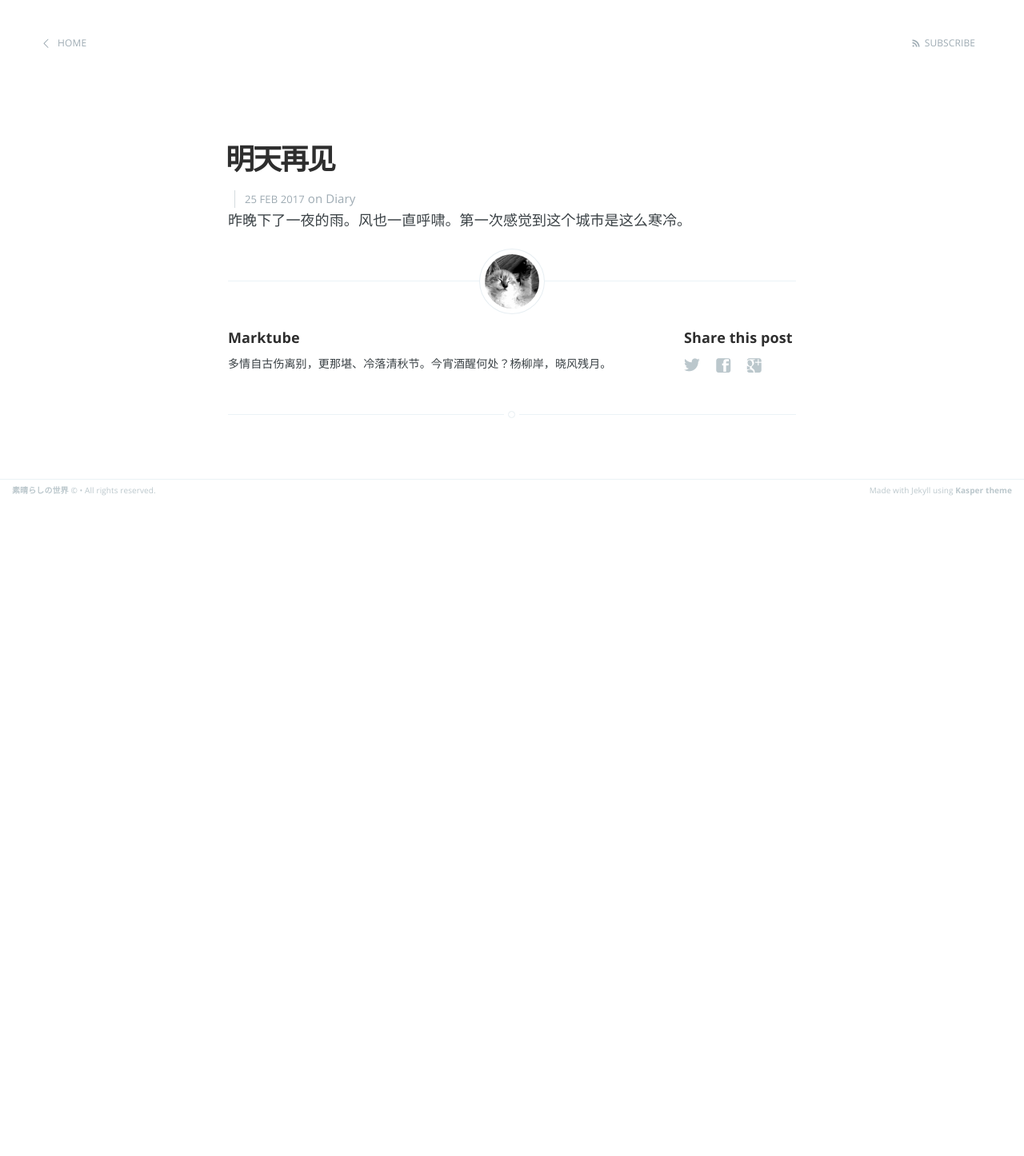
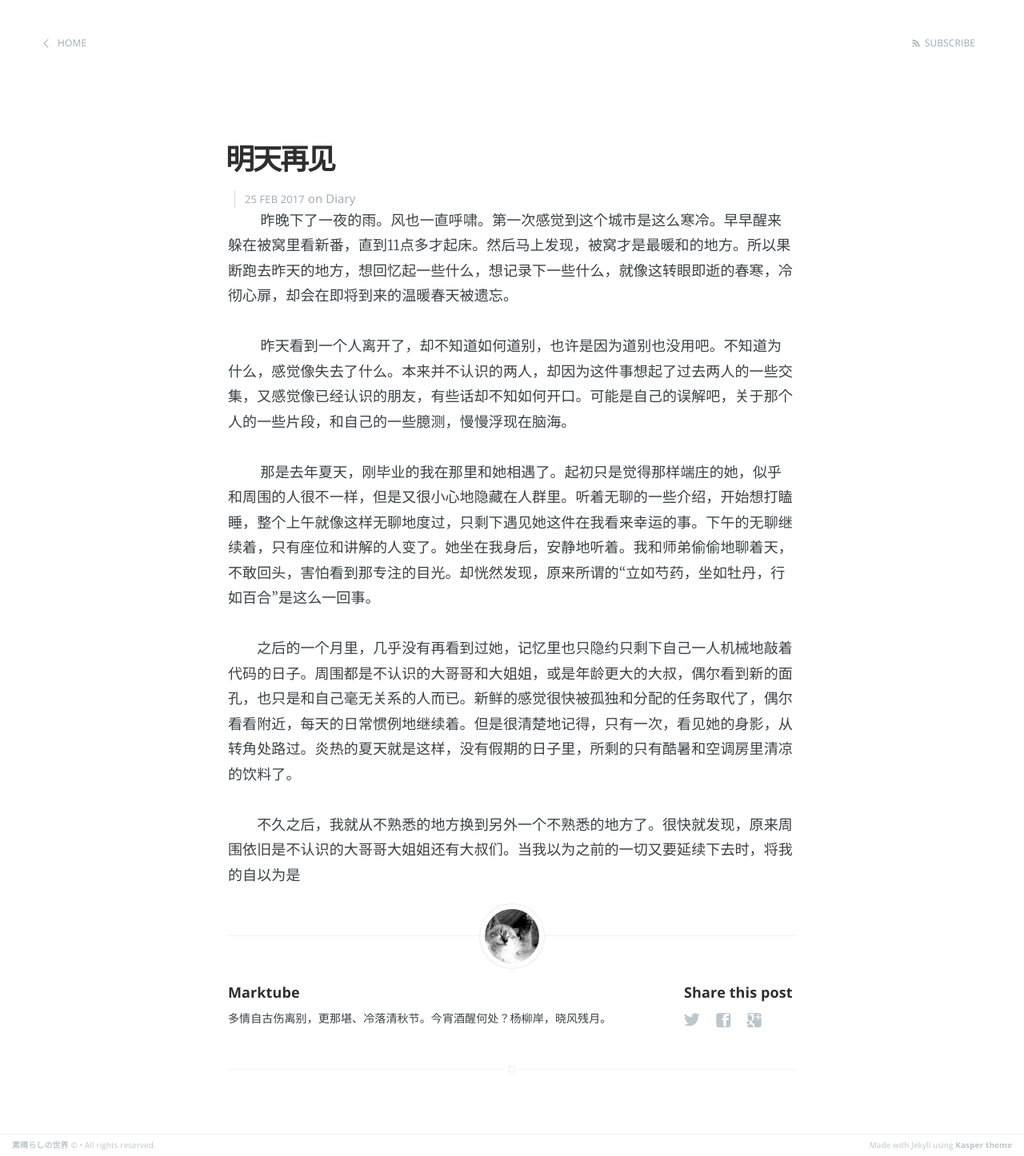
Before and after one commit to marktube/marktube.github.io, a Jekyll site: the page built from _posts/2017-02-25-See-you-tomorrow.markdown, in a window 1280 px wide. Shown: the whole page at 80% size. Built offline with Jekyll 4.4.1, drawn with Linux system fonts in a browser that asks for light colours; before the commit the page ends 900 px from its top, so only the background shows below that.

Commit message:
backup on 2017.2.28

```diff
--- a/_posts/2017-02-25-See-you-tomorrow.markdown
+++ b/_posts/2017-02-25-See-you-tomorrow.markdown
@@ -5,4 +5,16 @@ date: 2017-02-25 18:20
 categories: Diary
 ---
 
-昨晚下了一夜的雨。风也一直呼啸。第一次感觉到这个城市是这么寒冷。
+
+&emsp;&emsp;
+昨晚下了一夜的雨。风也一直呼啸。第一次感觉到这个城市是这么寒冷。早早醒来躲在被窝里看新番，直到11点多才起床。然后马上发现，被窝才是最暖和的地方。所以果断跑去昨天的地方，想回忆起一些什么，想记录下一些什么，就像这转眼即逝的春寒，冷彻心扉，却会在即将到来的温暖春天被遗忘。
+
+&emsp;&emsp;
+昨天看到一个人离开了，却不知道如何道别，也许是因为道别也没用吧。不知道为什么，感觉像失去了什么。本来并不认识的两人，却因为这件事想起了过去两人的一些交集，又感觉像已经认识的朋友，有些话却不知如何开口。可能是自己的误解吧，关于那个人的一些片段，和自己的一些臆测，慢慢浮现在脑海。
+
+&emsp;&emsp;
+那是去年夏天，刚毕业的我在那里和她相遇了。起初只是觉得那样端庄的她，似乎和周围的人很不一样，但是又很小心地隐藏在人群里。听着无聊的一些介绍，开始想打瞌睡，整个上午就像这样无聊地度过，只剩下遇见她这件在我看来幸运的事。下午的无聊继续着，只有座位和讲解的人变了。她坐在我身后，安静地听着。我和师弟偷偷地聊着天，不敢回头，害怕看到那专注的目光。却恍然发现，原来所谓的“立如芍药，坐如牡丹，行如百合”是这么一回事。
+
+&emsp;&emsp;之后的一个月里，几乎没有再看到过她，记忆里也只隐约只剩下自己一人机械地敲着代码的日子。周围都是不认识的大哥哥和大姐姐，或是年龄更大的大叔，偶尔看到新的面孔，也只是和自己毫无关系的人而已。新鲜的感觉很快被孤独和分配的任务取代了，偶尔看看附近，每天的日常惯例地继续着。但是很清楚地记得，只有一次，看见她的身影，从转角处路过。炎热的夏天就是这样，没有假期的日子里，所剩的只有酷暑和空调房里清凉的饮料了。
+
+&emsp;&emsp;不久之后，我就从不熟悉的地方换到另外一个不熟悉的地方了。很快就发现，原来周围依旧是不认识的大哥哥大姐姐还有大叔们。当我以为之前的一切又要延续下去时，将我的自以为是
```
Also changed, not shown: README.md, 1 other file.
